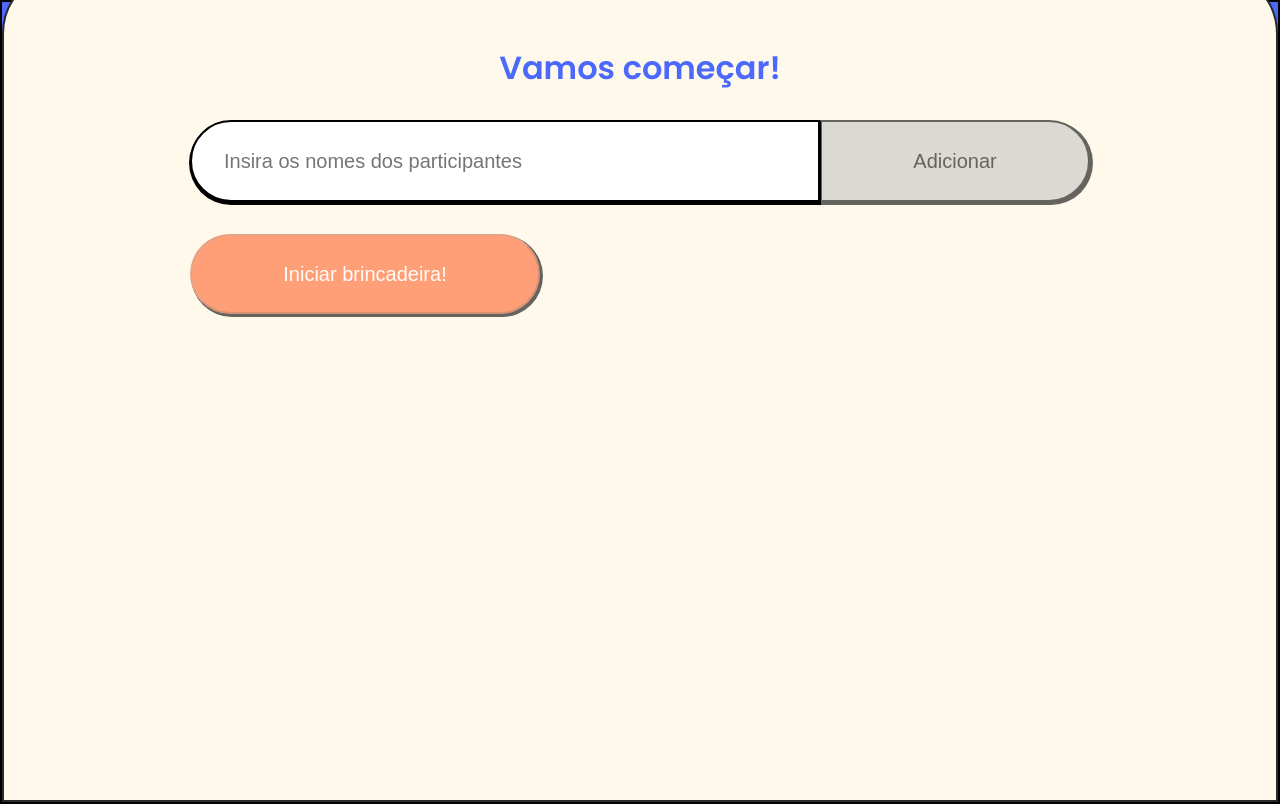
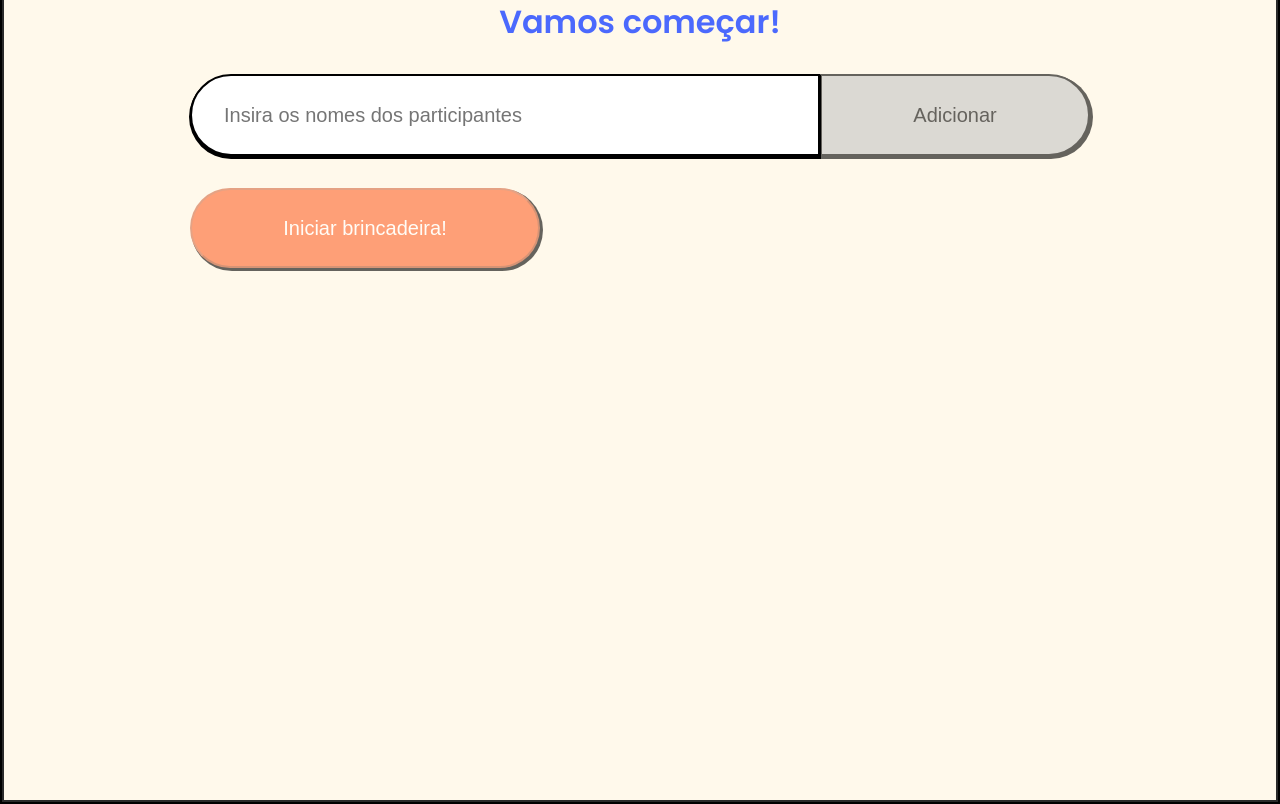
Before and after one commit to FellipeOliveiraBartalini/sorteador-de-amigo-secreto-alura, a React (Create React App) app: page / in a window 1280 px wide. Built offline with nearby package versions, Linux system fonts and the light colour scheme; the HTML template or start-up script is replaced by a standard one.

Commit message:
Correção do layout

```diff
--- a/src/components/card/Card.module.scss
+++ b/src/components/card/Card.module.scss
@@ -8,6 +8,6 @@
     padding: 80px;
     display: flex;
     flex: 1;
-    margin-top: -32px;
+    margin-top: -78px;
     justify-content: center;
 }
```
